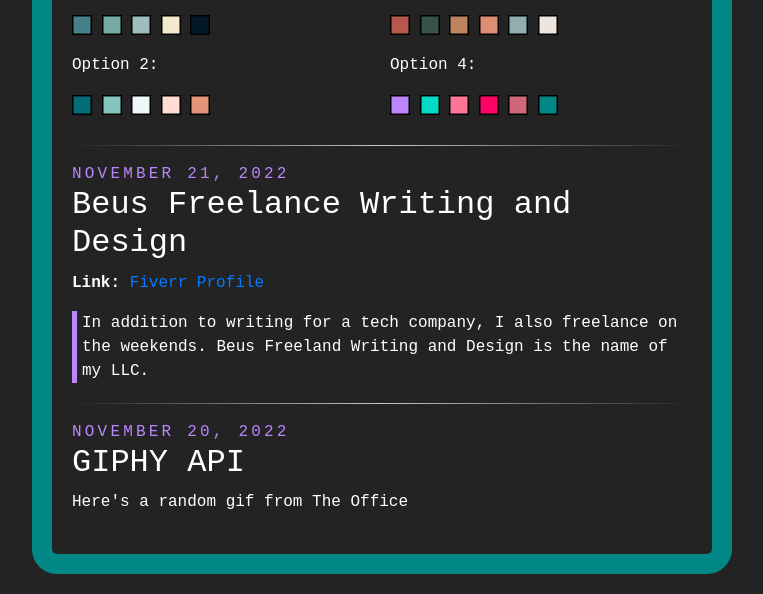
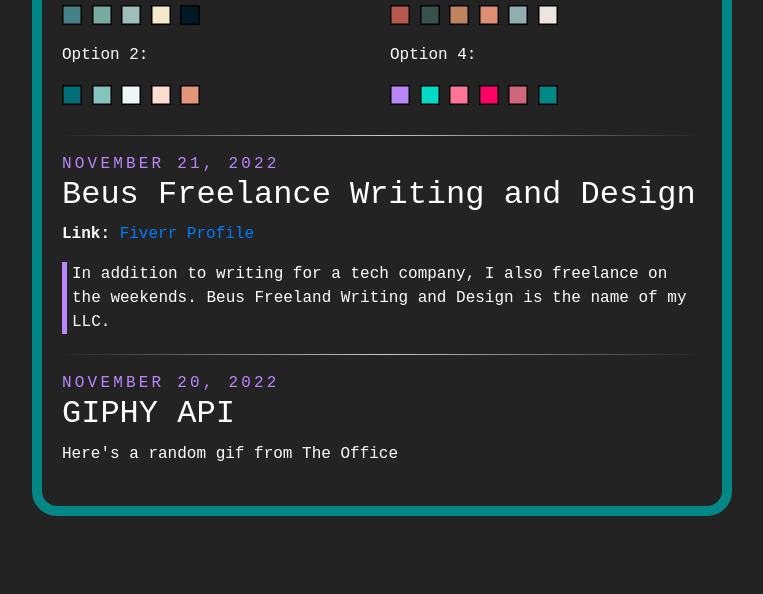
Before and after one commit to kendrajohng/home, a plain HTML site: page index.html in a window 1280 px wide. Shown: the part 766-1360 px from the top of the page, without its empty margins (258-1021 px from the left). After the commit the page ends 1302 px from the top, so only its background shows below. Drawn offline with nearby package versions, Linux system fonts and the light colour scheme; no server answers.

Commit message:
updated border size

```diff
--- a/index.css
+++ b/index.css
@@ -27,8 +27,8 @@ div {
 }
 
 body {
-	border: 20px solid #018786;
-    border-radius: 25px;
+	border: 10px solid #018786;
+    	border-radius: 25px;
 	padding: 20px;
 	max-width: 700px;
 	width: 80%;
```
